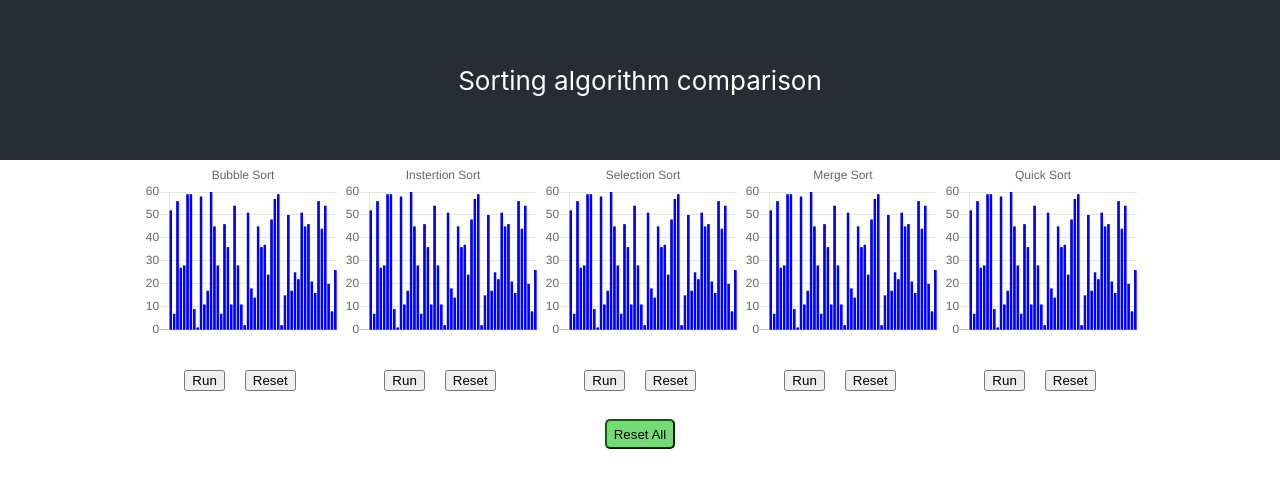
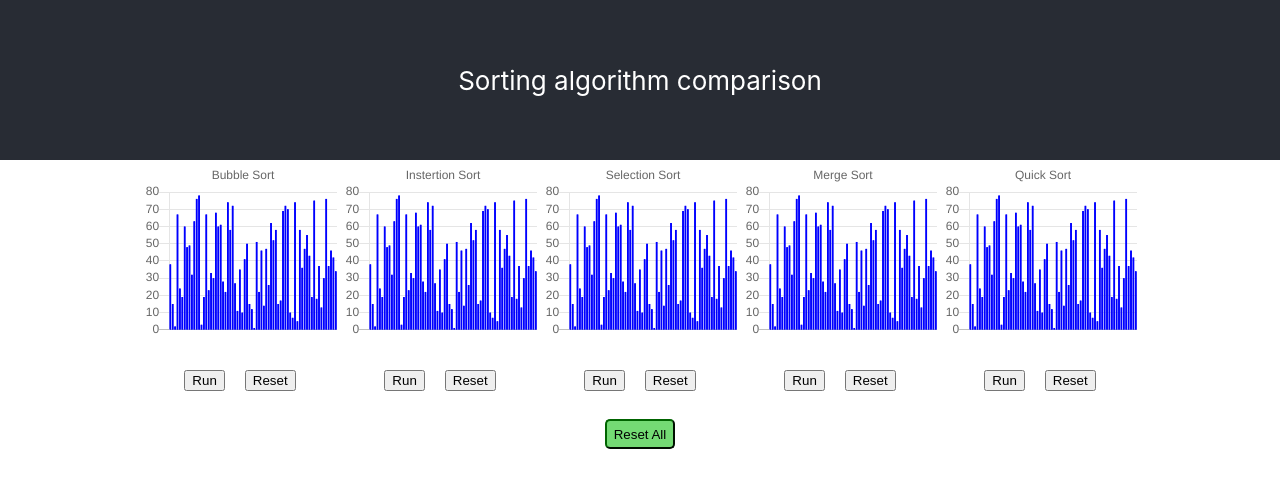
Before and after one commit to igor9levi/algovisual, a React (Create React App) app: page / in a window 1280 px wide. Shown: the top 488 px of the page. Built offline with nearby package versions, Linux system fonts and the light colour scheme.

Commit message:
Add Reset All

```diff
--- a/src/App.js
+++ b/src/App.js
@@ -13,8 +13,8 @@ const algos = [
 function App() {
   function createArray() {
     const unsortedArray = [];
-    for (let i = 0; i < 50; i += 1) {
-      unsortedArray.push(Math.floor(Math.random() * 60 + 1));
+    for (let i = 0; i < 70; i += 1) {
+      unsortedArray.push(Math.floor(Math.random() * 80 + 1));
     }
     return unsortedArray;
   }
--- a/src/components/Chart/chart.js
+++ b/src/components/Chart/chart.js
@@ -14,6 +14,10 @@ const algorthms = {
 export default function Chart({ arrayToSort, algorithm }) {
   const chartReference = React.useRef();
   const [data, setData] = React.useState([...arrayToSort]);
+
+  React.useEffect(() => {
+    setData([...arrayToSort]);
+  }, [arrayToSort]);
 
   function run() {
     sortAlgoritms[algorithm]({
--- a/src/utils/utils.js
+++ b/src/utils/utils.js
@@ -133,10 +133,14 @@ export async function mergeSort({ arr, chart }) {
  * @param {*} left
  * @param {*} right
  */
-function swap(arr, i, j) {
+async function swap(arr, i, j, chart) {
   const temp = arr[i];
   arr[i] = arr[j];
   arr[j] = temp;
+
+  chart.config.data.datasets[0].data = arr;
+  chart.update();
+  await sleep(2);
 }
 
 function partition(arr, pivot, left, right, chart) {
@@ -145,11 +149,11 @@ function partition(arr, pivot, left, right, chart) {
 
   for (let i = left; i < right; i += 1) {
     if (arr[i] < pivotValue) {
-      swap(arr, i, partitionIndex);
+      swap(arr, i, partitionIndex, chart);
       partitionIndex += 1;
     }
   }
-  swap(arr, right, partitionIndex);
+  swap(arr, right, partitionIndex, chart);
   return partitionIndex;
 }
 
@@ -165,8 +169,7 @@ export function quickSort({ arr, left, right, chart }) {
     quickSort({ arr, left, right: partitionIndex - 1, chart });
     quickSort({ arr, left: partitionIndex + 1, right, chart });
   }
-  chart.config.data.datasets[0].data = arr;
-  chart.update();
+
   return arr;
 }
 
```
